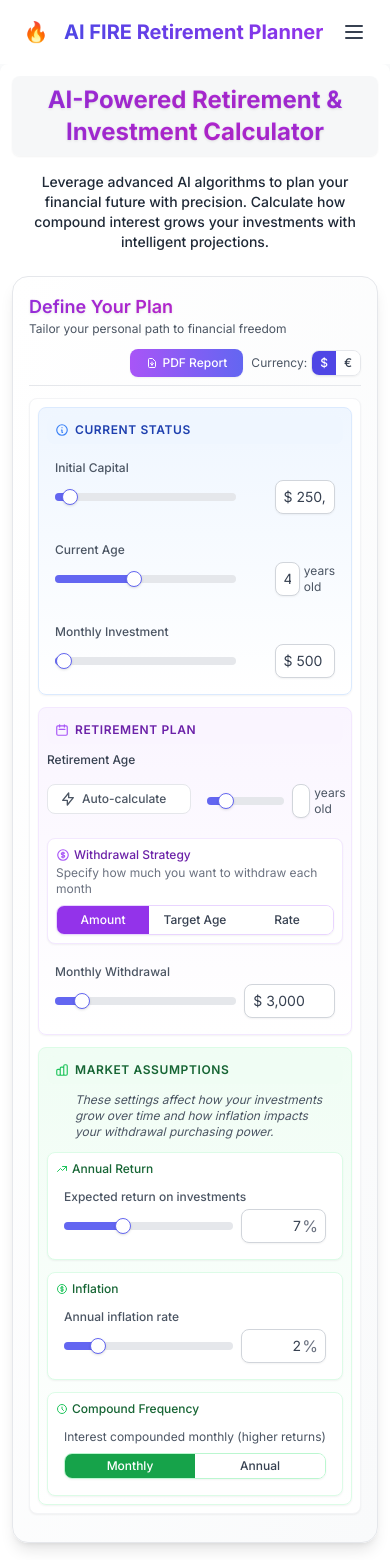
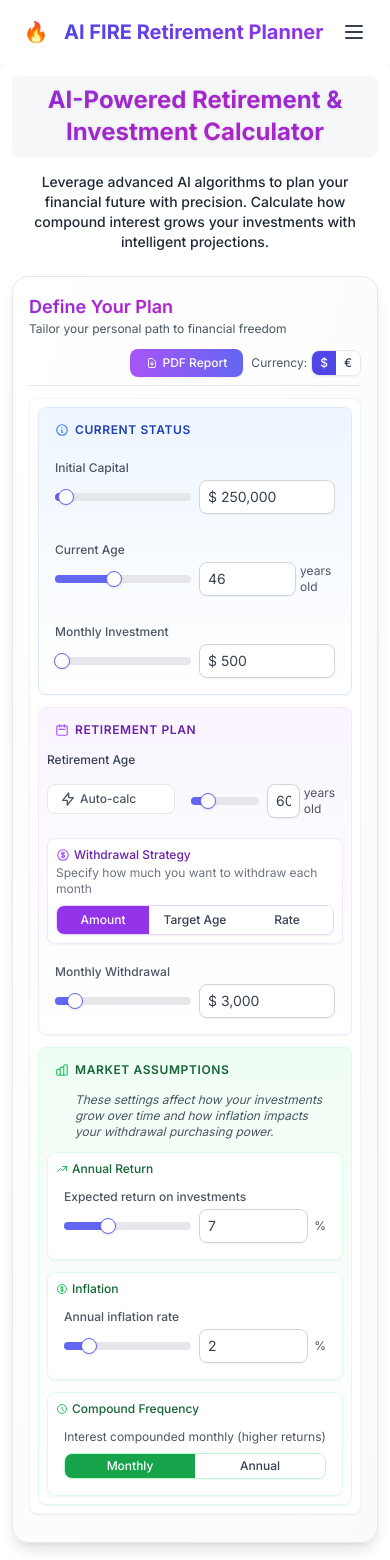
Before and after one commit to eriiiic/Retirement, a React (Create React App) app: page / in a window 390 px wide. Shown: the top 1560 px of the page. Built offline with nearby package versions, Linux system fonts and the light colour scheme.

Commit message:
Fix: Increase input field width on mobile to display full numbers

```diff
--- a/src/components/retirement/ParametersSection.tsx
+++ b/src/components/retirement/ParametersSection.tsx
@@ -705,7 +705,7 @@ export const ParametersSection: React.FC<ParametersSectionProps> = ({
           {includeSlider && (
             <div
               ref={el => sliderContainerRefs.current[id as string] = el}
-              className="w-2/3 sm:w-2/3 w-1/2 relative"
+              className="w-full sm:w-2/3 md:w-2/3 relative"
               onMouseDown={(e) => handleSliderMouseDown(id, e)}
               onTouchStart={(e) => handleSliderTouchStart(id, e)}
             >
@@ -762,8 +762,8 @@ export const ParametersSection: React.FC<ParametersSectionProps> = ({
 
           {/* For Current Age, add a container with a fixed width to match the Initial Capital input */}
           {id === 'currentAge' ? (
-            <div className="relative w-1/3 flex items-center justify-end">
-              <div className="w-2/3 flex items-center">
+            <div className="relative w-full sm:w-1/3 flex items-center justify-end">
+              <div className="w-full sm:w-2/3 flex items-center">
                 <input
                   ref={el => inputRefs.current[id as string] = el}
                   id={id as string}
@@ -780,9 +780,9 @@ export const ParametersSection: React.FC<ParametersSectionProps> = ({
                 <span className="text-xs text-gray-600 ml-1">years old</span>
               </div>
             </div>
-          ) : id === 'initialCapital' || id === 'monthlyInvestment' ? (
-            <div className="relative w-1/3 flex items-center justify-end">
-              <div className="w-2/3 flex items-center">
+          ) : id === 'initialCapital' || id === 'monthlyInvestment' || id === 'monthlyRetirementWithdrawal' ? (
+            <div className="relative w-full sm:w-1/3 flex items-center justify-end">
+              <div className="w-full sm:w-2/3 flex items-center">
                 <input
                   ref={el => inputRefs.current[id as string] = el}
                   id={id as string}
@@ -807,8 +807,8 @@ export const ParametersSection: React.FC<ParametersSectionProps> = ({
               </div>
             </div>
           ) : id === 'retirementInput' ? (
-            <div className="relative w-1/3 sm:w-1/3 w-1/2 flex items-center justify-end">
-              <div className="w-3/4 sm:w-3/4 w-full flex items-center">
+            <div className="relative w-full sm:w-1/3 flex items-center justify-end">
+              <div className="w-full sm:w-1/2 flex items-center">
                 <input
                   ref={el => inputRefs.current[id as string] = el}
                   id={id as string}
@@ -826,8 +826,8 @@ export const ParametersSection: React.FC<ParametersSectionProps> = ({
               </div>
             </div>
           ) : id === 'maxAge' ? (
-            <div className="relative w-1/3 flex items-center justify-end">
-              <div className="w-3/4 flex items-center">
+            <div className="relative w-full sm:w-1/3 flex items-center justify-end">
+              <div className="w-full sm:w-3/4 flex items-center">
                 <input
                   ref={el => inputRefs.current[id as string] = el}
                   id={id as string}
@@ -845,7 +845,7 @@ export const ParametersSection: React.FC<ParametersSectionProps> = ({
               </div>
             </div>
           ) : (
-            <div className={`relative ${includeSlider ? 'w-1/3' : 'w-full'}`}>
+            <div className={`relative ${includeSlider ? (percentage ? 'w-full sm:w-1/4' : 'w-full sm:w-1/3') : 'w-full'} flex items-center`}>
               <input
                 ref={el => inputRefs.current[id as string] = el}
                 id={id as string}
@@ -853,18 +853,12 @@ export const ParametersSection: React.FC<ParametersSectionProps> = ({
                 inputMode={percentage || currency ? "decimal" : "numeric"}
                 value={currency
                   ? `${params.currency === 'USD' ? '$' : '€'} ${value === '0' ? '' : value}`
-                  : percentage
-                    ? `${value === '0' ? '' : value}`
-                    : (value === '0' ? '' : value)}
+                  : (value === '0' ? '' : value)}
                 onChange={(e) => {
                   if (currency) {
                     // Remove currency symbol before handling change
                     const valueWithoutCurrency = e.target.value.replace(/^[\$€]\s?/, '');
                     handleInputChange(id, valueWithoutCurrency);
-                  } else if (percentage) {
-                    // Remove percentage symbol before handling change
-                    const valueWithoutPercentage = e.target.value.replace(/%$/, '');
-                    handleInputChange(id, valueWithoutPercentage);
                   } else {
                     handleInputChange(id, e.target.value);
                   }
@@ -874,10 +868,6 @@ export const ParametersSection: React.FC<ParametersSectionProps> = ({
                     // Remove currency symbol before handling blur
                     const valueWithoutCurrency = e.target.value.replace(/^[\$€]\s?/, '');
                     handleInputBlur(id, valueWithoutCurrency);
-                  } else if (percentage) {
-                    // Remove percentage symbol before handling blur
-                    const valueWithoutPercentage = e.target.value.replace(/%$/, '');
-                    handleInputBlur(id, valueWithoutPercentage);
                   } else {
                     handleInputBlur(id, e.target.value);
                   }
@@ -885,12 +875,18 @@ export const ParametersSection: React.FC<ParametersSectionProps> = ({
                 onFocus={() => handleInputFocus(id as string)}
                 placeholder={currency
                   ? `${params.currency === 'USD' ? '$' : '€'} ${placeholder}`
-                  : percentage ? placeholder : placeholder}
-                className={`w-full rounded-lg border border-gray-300 py-1.5 px-2 text-gray-700 focus:outline-none focus:ring-2 focus:ring-indigo-500 focus:border-transparent transition-all shadow-sm text-sm ${percentage ? 'text-right pr-6' : 'text-left'}`}
+                  : placeholder}
+                className={`w-full rounded-lg border border-gray-300 py-1.5 px-2 text-gray-700 focus:outline-none focus:ring-2 focus:ring-indigo-500 focus:border-transparent transition-all shadow-sm text-sm text-left`}
                 aria-label={`${label} input`}
               />
+              {/* Remove percentage symbol display */}
+              {/* {percentage && (
+                <span className="absolute inset-y-0 right-2 flex items-center text-gray-500 pointer-events-none">
+                  %
+                </span>
+              )} */}
               {percentage && (
-                <span className="absolute inset-y-0 right-2 flex items-center text-gray-500 pointer-events-none">
+                <span className="text-xs text-gray-600 ml-1.5">
                   %
                 </span>
               )}
@@ -1052,18 +1048,18 @@ export const ParametersSection: React.FC<ParametersSectionProps> = ({
                   {/* Auto-calculate button - now wider with explicit text */}
                   <button
                     onClick={toggleAutoRetirementCalculation}
-                    className={`flex-shrink-0 mr-2 p-1.5 px-3 rounded-lg transition-all flex items-center w-36 ${
+                    className={`flex-shrink-0 mr-2 p-1.5 px-3 rounded-lg transition-all flex items-center w-32 sm:w-36 ${
                       autoCalculateRetirementAge
                         ? 'bg-purple-600 text-white ring-1 ring-purple-300'
                         : 'bg-white text-gray-600 border border-gray-200 hover:bg-purple-50'
                     }`}
                     title="Calculate ideal retirement age for financial independence"
                   >
-                    <svg xmlns="http://www.w3.org/2000/svg" className="h-4 w-4 mr-1.5" fill="none" viewBox="0 0 24 24" stroke="currentColor">
+                    <svg xmlns="http://www.w3.org/2000/svg" className="h-4 w-4 mr-1 sm:mr-1.5" fill="none" viewBox="0 0 24 24" stroke="currentColor">
                       <path strokeLinecap="round" strokeLinejoin="round" strokeWidth={2} d="M13 10V3L4 14h7v7l9-11h-7z" />
                     </svg>
                     <span className="text-xs font-medium">
-                      {autoCalculateRetirementAge ? "Auto-calculating" : "Auto-calculate"}
+                      {autoCalculateRetirementAge ? "Auto-calc" : "Auto-calc"}
                     </span>
                   </button>
 
```
